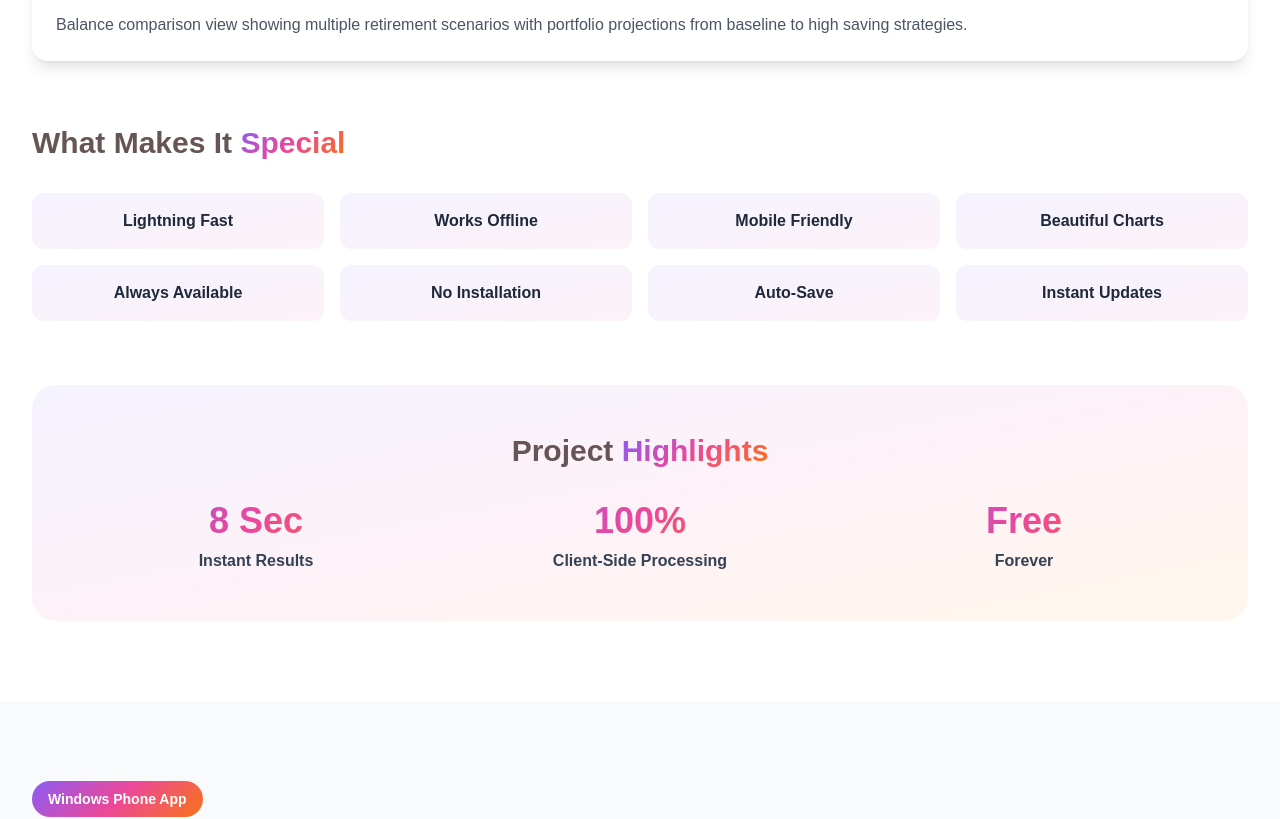
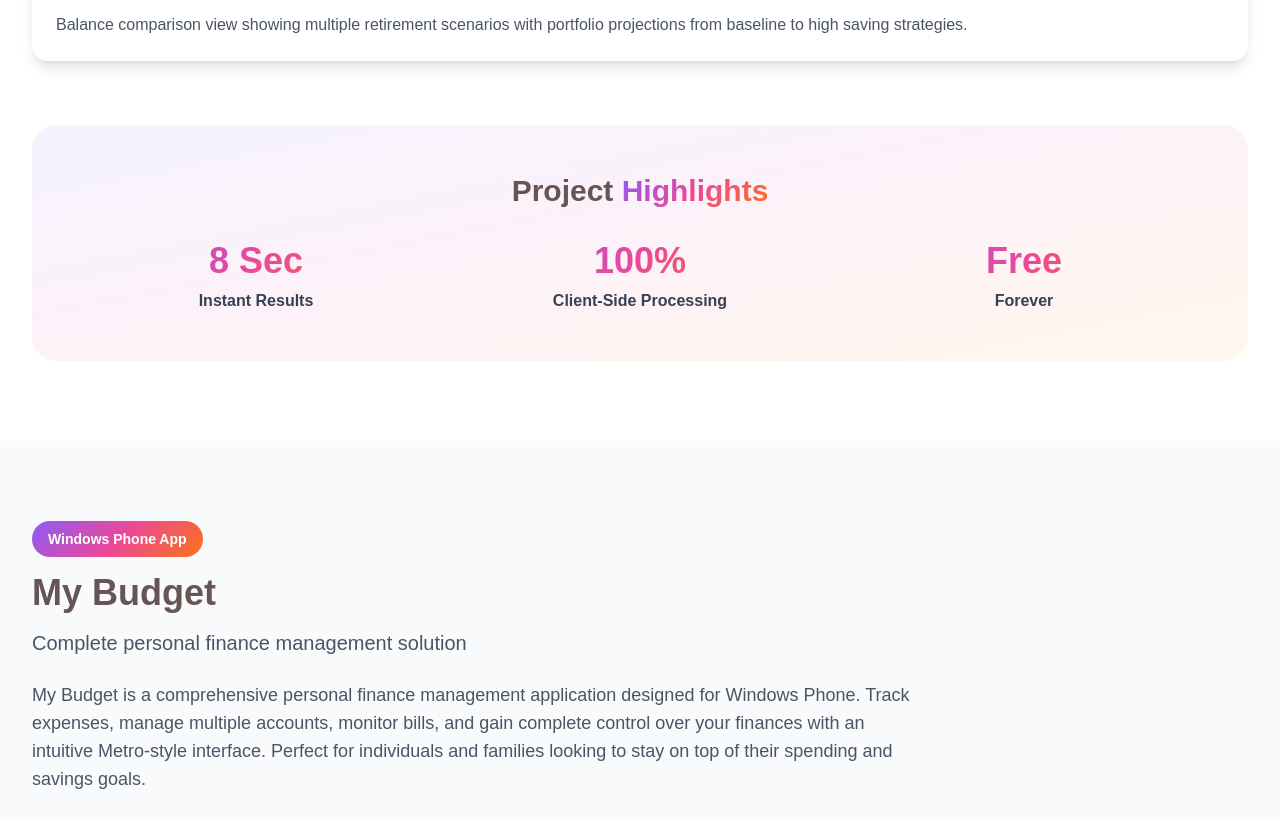
Before and after one commit to w3force/w3force, a Next.js app: page /portfolio in a window 1280 px wide. Shown: the part 3383-4202 px from the top of the page. Built offline with nearby package versions, Linux system fonts and the light colour scheme.

Commit message:
Remove 'What Makes It Special' sections from all portfolio apps

```diff
--- a/app/portfolio/page.tsx
+++ b/app/portfolio/page.tsx
@@ -213,32 +213,6 @@
             </div>
           </div>
 
-          {/* Product Benefits */}
-          <div className="mb-16">
-            <h3 className="text-3xl font-bold mb-8">
-              What Makes It <span className="gradient-text">Special</span>
-            </h3>
-            <div className="grid grid-cols-2 md:grid-cols-4 gap-4">
-              {[
-                'Lightning Fast',
-                'Works Offline',
-                'Mobile Friendly',
-                'Beautiful Charts',
-                'Always Available',
-                'No Installation',
-                'Auto-Save',
-                'Instant Updates'
-              ].map((tech) => (
-                <div
-                  key={tech}
-                  className="bg-gradient-to-br from-violet-50 to-pink-50 p-4 rounded-xl text-center font-semibold text-gray-800"
-                >
-                  {tech}
-                </div>
-              ))}
-            </div>
-          </div>
-
           {/* Project Outcomes */}
           <div className="bg-gradient-to-br from-violet-50 via-pink-50 to-orange-50 rounded-3xl p-12">
             <h3 className="text-3xl font-bold mb-8 text-center">
@@ -440,23 +414,6 @@
             </div>
           </div>
 
-          {/* Product Benefits */}
-          <div className="mb-16">
-            <h3 className="text-3xl font-bold mb-8">
-              What Makes It <span className="gradient-text">Special</span>
-            </h3>
-            <div className="grid grid-cols-2 md:grid-cols-4 gap-4">
-              {['Touch Optimized', 'Native Performance', 'Beautiful Design', 'Offline First', 'Quick Launch', 'Live Updates', 'Intuitive UI', 'Always Synced'].map((tech) => (
-                <div
-                  key={tech}
-                  className="bg-white border border-gray-200 rounded-xl px-6 py-4 text-center font-semibold text-gray-700 hover:shadow-lg transition-shadow"
-                >
-                  {tech}
-                </div>
-              ))}
-            </div>
-          </div>
-
           {/* Project Highlights */}
           <div className="bg-gradient-to-br from-violet-50 via-pink-50 to-orange-50 rounded-3xl p-12">
             <h3 className="text-3xl font-bold mb-8 text-center">
@@ -616,23 +573,6 @@
             </div>
           </div>
 
-          {/* Product Benefits */}
-          <div className="mb-16">
-            <h3 className="text-3xl font-bold mb-8">
-              What Makes It <span className="gradient-text">Special</span>
-            </h3>
-            <div className="grid grid-cols-2 md:grid-cols-4 gap-4">
-              {['Cross-Platform', 'Real-Time Updates', 'Stock Alerts', 'Clean Interface', 'Live Market Data', 'iOS & Android', 'Secure & Fast', 'Easy to Use'].map((tech) => (
-                <div
-                  key={tech}
-                  className="bg-white border border-gray-200 rounded-xl px-6 py-4 text-center font-semibold text-gray-700 hover:shadow-lg transition-shadow"
-                >
-                  {tech}
-                </div>
-              ))}
-            </div>
-          </div>
-
           {/* Project Highlights */}
           <div className="bg-gradient-to-br from-violet-50 via-pink-50 to-orange-50 rounded-3xl p-12">
             <h3 className="text-3xl font-bold mb-8 text-center">
```
